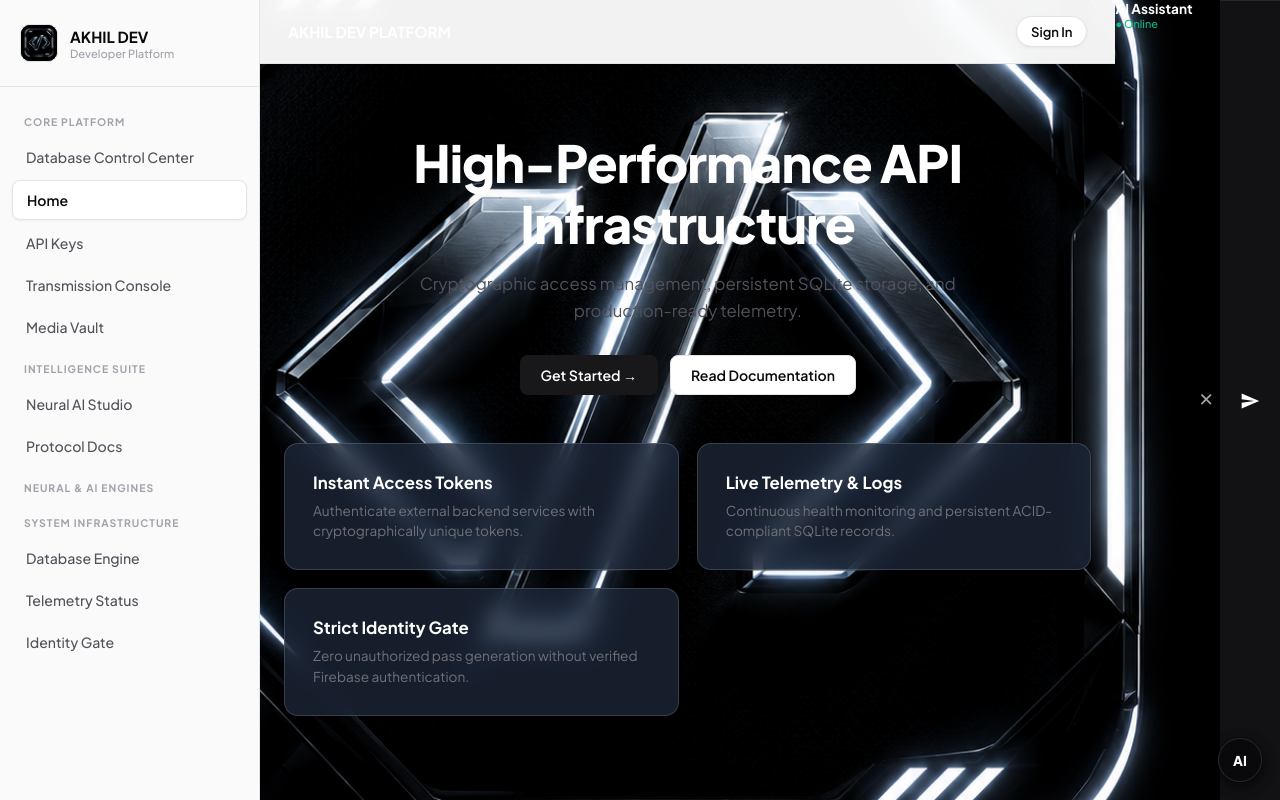
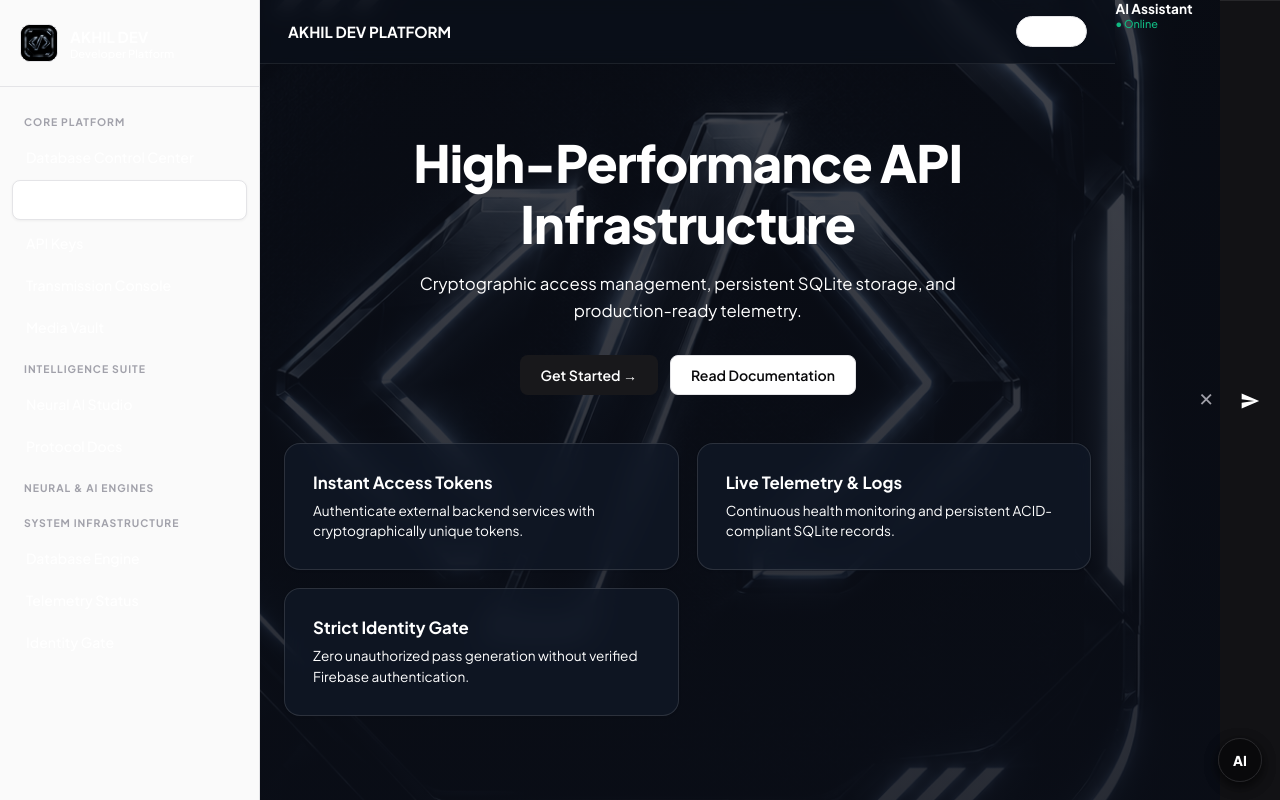
Before and after one commit to elicen-furios/akhi-cloud-engine, a Flask app: page / in a window 1280 px wide. Run offline with Flask 3, Linux system fonts and the light colour scheme; some libraries are stand-ins or nearby versions.

Commit message:
fix: restore centered full-width layout with dark background image

```diff
--- a/templates/base.html
+++ b/templates/base.html
@@ -619,15 +619,20 @@
 </style>
 
 
-<style id="layout-bg-fix">
+
+
+
+<style id="akhil-perfect-theme">
   html, body {
     width: 100% !important;
     max-width: 100vw !important;
+    min-height: 100vh !important;
     margin: 0 !important;
     padding: 0 !important;
     overflow-x: hidden !important;
+    box-sizing: border-box !important;
     background-color: #0b0f19 !important;
-    background-image: url('/static/image.png'), url('/image.png') !important;
+    background-image: linear-gradient(rgba(11, 15, 25, 0.78), rgba(11, 15, 25, 0.88)), url('/static/image.png') !important;
     background-size: cover !important;
     background-position: center !important;
     background-attachment: fixed !important;
@@ -635,24 +640,51 @@
     color: #ffffff !important;
   }
 
+  /* Right-side broken drawer, AI chat buttons permanently eradicate */
   [class*="assistant"], [id*="assistant"],
   [class*="drawer"], [id*="drawer"],
-  .ai-btn, #ai-btn, [class*="chat"], [id*="chat"] {
+  .ai-btn, #ai-btn, [class*="chat-box"], [id*="chat-box"],
+  button[class*="chat"], div[class*="chat"],
+  .side-drawer, #chat-container {
     display: none !important;
     visibility: hidden !important;
     width: 0 !important;
     height: 0 !important;
+    opacity: 0 !important;
+    pointer-events: none !important;
     position: absolute !important;
     left: -9999px !important;
-    pointer-events: none !important;
   }
 
-  main, .container, section {
+  /* Containers ko full-width aur centered balance karein */
+  main, .container, section, .max-w-7xl, .max-w-6xl {
     width: 100% !important;
     max-width: 100% !important;
-    margin: 0 auto !important;
-    padding: 16px !important;
+    margin-left: auto !important;
+    margin-right: auto !important;
+    padding-left: 1rem !important;
+    padding-right: 1rem !important;
     box-sizing: border-box !important;
+  }
+
+  /* Cards glass-dark finish */
+  .card, div[class*="bg-white"], .bg-white {
+    background: rgba(17, 24, 39, 0.75) !important;
+    backdrop-filter: blur(12px) !important;
+    border: 1px solid rgba(255, 255, 255, 0.12) !important;
+    color: #ffffff !important;
+    border-radius: 16px !important;
+  }
+
+  /* Text colors */
+  h1, h2, h3, h4, p, span, label {
+    color: #ffffff !important;
+  }
+
+  header, nav {
+    background: rgba(11, 15, 25, 0.8) !important;
+    backdrop-filter: blur(8px) !important;
+    border-bottom: 1px solid rgba(255, 255, 255, 0.08) !important;
   }
 </style>
 
```
Also changed, not shown: templates/index.html (+39 -7 lines).
